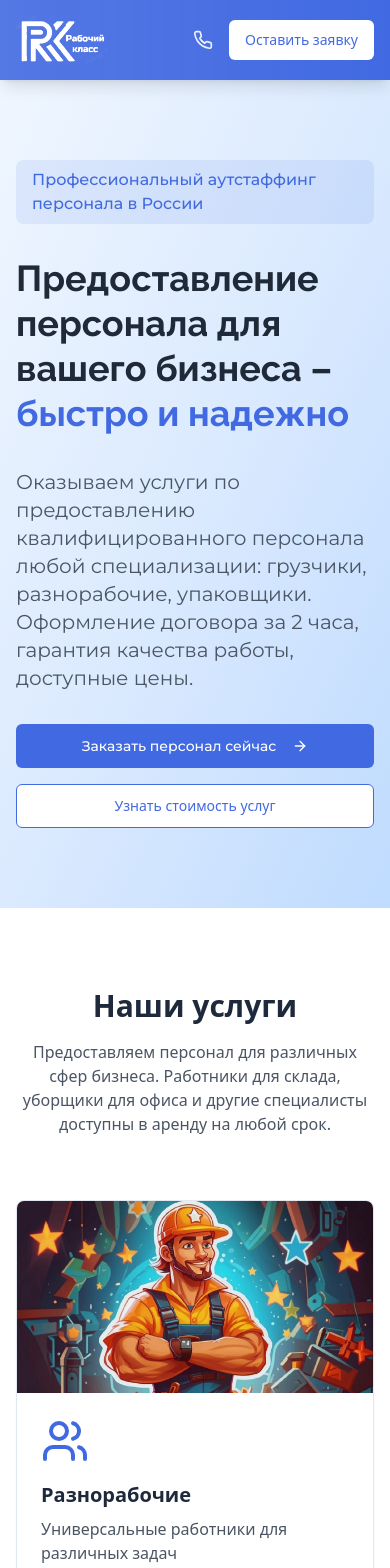
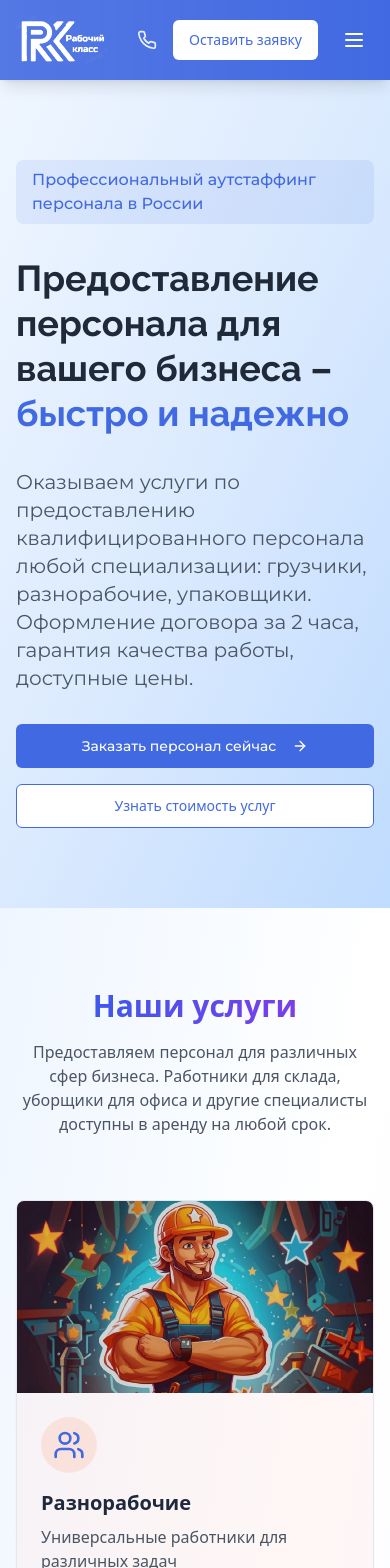
Before and after one commit to anvlasv/smart-staffing-landing, a React (Vite) app: page / in a window 390 px wide. Shown: the top 1568 px of the page. Built offline with nearby package versions, Linux system fonts and the light colour scheme.

Commit message:
Implement services block and mobile menu
Implement a services block similar to the "why choose us" block, with tinted cards and background. Add a hamburger menu for mobile devices.

```diff
--- a/src/components/Header.tsx
+++ b/src/components/Header.tsx
@@ -1,8 +1,15 @@
 
-import { Phone, Mail } from "lucide-react";
+import { Phone, Mail, Menu, X } from "lucide-react";
 import { Button } from "./ui/button";
+import { useState } from "react";
 
 export const Header = () => {
+  const [isMenuOpen, setIsMenuOpen] = useState(false);
+
+  const toggleMenu = () => {
+    setIsMenuOpen(!isMenuOpen);
+  };
+
   return (
     <header className="bg-gradient-to-r from-primary/90 to-primary py-4 shadow-lg sticky top-0 z-50">
       <div className="container mx-auto px-4">
@@ -38,8 +45,51 @@ export const Header = () => {
             <Button className="bg-white text-primary hover:bg-white/90" asChild>
               <a href="#contact">Оставить заявку</a>
             </Button>
+            <button
+              className="md:hidden text-white p-2"
+              onClick={toggleMenu}
+              aria-label="Toggle menu"
+            >
+              {isMenuOpen ? <X className="h-6 w-6" /> : <Menu className="h-6 w-6" />}
+            </button>
           </div>
         </div>
+
+        {/* Mobile menu */}
+        {isMenuOpen && (
+          <div className="md:hidden absolute top-full left-0 right-0 bg-primary shadow-lg py-4 px-4 animate-fade-in">
+            <nav className="flex flex-col space-y-4">
+              <a
+                href="#services"
+                className="text-white/90 hover:text-white transition-colors"
+                onClick={() => setIsMenuOpen(false)}
+              >
+                Услуги
+              </a>
+              <a
+                href="#benefits"
+                className="text-white/90 hover:text-white transition-colors"
+                onClick={() => setIsMenuOpen(false)}
+              >
+                Преимущества
+              </a>
+              <a
+                href="#pricing"
+                className="text-white/90 hover:text-white transition-colors"
+                onClick={() => setIsMenuOpen(false)}
+              >
+                Цены
+              </a>
+              <a
+                href="#contact"
+                className="text-white/90 hover:text-white transition-colors"
+                onClick={() => setIsMenuOpen(false)}
+              >
+                Контакты
+              </a>
+            </nav>
+          </div>
+        )}
       </div>
     </header>
   );
--- a/src/components/ServicesSection.tsx
+++ b/src/components/ServicesSection.tsx
@@ -1,3 +1,4 @@
+
 import { Users, Package, Hammer, Brush, BedDouble } from "lucide-react";
 import { Card } from "./ui/card";
 
@@ -6,19 +7,25 @@ const services = [
     icon: Users,
     title: "Разнорабочие",
     description: "Универсальные работники для различных задач",
-    image: "/lovable-uploads/c31ad0a9-154d-4a7a-8e83-c52328aaed4c.png"
+    image: "/lovable-uploads/c31ad0a9-154d-4a7a-8e83-c52328aaed4c.png",
+    bgColor: "bg-[#FFE4E1]",
+    iconBg: "bg-[#FFA07A]/20"
   },
   {
     icon: Package,
     title: "Грузчики",
     description: "Погрузка, разгрузка и перемещение грузов",
-    image: "/lovable-uploads/0dd8234d-f4a5-492d-80eb-c4c1281c5478.png"
+    image: "/lovable-uploads/0dd8234d-f4a5-492d-80eb-c4c1281c5478.png",
+    bgColor: "bg-[#E6F3FF]",
+    iconBg: "bg-[#4169E1]/20"
   },
   {
     icon: Hammer,
     title: "Упаковщики",
     description: "Сортировка и упаковка товаров на складе",
-    image: "/lovable-uploads/ddf1c929-df4d-46d5-922f-18e51ae694dd.png"
+    image: "/lovable-uploads/ddf1c929-df4d-46d5-922f-18e51ae694dd.png",
+    bgColor: "bg-[#F0FFF0]",
+    iconBg: "bg-[#32CD32]/20"
   },
 ];
 
@@ -27,30 +34,41 @@ const additionalServices = [
     icon: Brush,
     title: "Уборщики",
     description: "Профессиональная уборка помещений",
-    image: "/lovable-uploads/2a85b0c1-572f-4e71-ba96-df42b78f17ec.png"
+    image: "/lovable-uploads/2a85b0c1-572f-4e71-ba96-df42b78f17ec.png",
+    bgColor: "bg-[#E6E6FA]",
+    iconBg: "bg-[#9370DB]/20"
   },
   {
     icon: BedDouble,
     title: "Горничные",
     description: "Уборка и обслуживание номеров",
-    image: "/lovable-uploads/5409a98a-207d-4bf6-b374-34865742e464.png"
+    image: "/lovable-uploads/5409a98a-207d-4bf6-b374-34865742e464.png",
+    bgColor: "bg-[#FFE4E1]",
+    iconBg: "bg-[#FFA07A]/20"
   },
 ];
 
 export const ServicesSection = () => {
   return (
-    <section className="py-20 bg-white" id="services">
+    <section className="py-20 bg-gradient-to-br from-blue-50 via-white to-purple-50" id="services">
       <div className="container mx-auto px-4">
         <div className="text-center max-w-3xl mx-auto mb-16">
-          <h2 className="text-3xl font-bold mb-4">Наши услуги</h2>
+          <h2 className="text-3xl font-bold mb-4 bg-gradient-to-r from-blue-600 to-purple-600 bg-clip-text text-transparent">
+            Наши услуги
+          </h2>
           <p className="text-gray-600">
             Предоставляем персонал для различных сфер бизнеса. Работники для склада, уборщики для офиса и другие специалисты доступны в аренду на любой срок.
           </p>
         </div>
         <div className="grid grid-cols-1 md:grid-cols-3 gap-8 mb-8">
           {services.map((service, index) => (
-            <Card key={index} className="overflow-hidden group animate-fade-in" style={{ animationDelay: `${index * 100}ms` }}>
+            <Card
+              key={index}
+              className={`overflow-hidden group animate-fade-in ${service.bgColor} bg-opacity-30`}
+              style={{ animationDelay: `${index * 100}ms` }}
+            >
               <div className="relative h-48 overflow-hidden">
+                <div className="absolute inset-0 bg-black/10 z-10" />
                 <img
                   src={service.image}
                   alt={service.title}
@@ -58,8 +76,8 @@ export const ServicesSection = () => {
                 />
               </div>
               <div className="p-6">
-                <div className="mb-4">
-                  <service.icon className="h-12 w-12 text-primary group-hover:scale-110 transition-transform duration-300" />
+                <div className={`mb-4 ${service.iconBg} w-14 h-14 rounded-full flex items-center justify-center`}>
+                  <service.icon className="h-8 w-8 text-primary group-hover:scale-110 transition-transform duration-300" />
                 </div>
                 <h3 className="text-xl font-semibold mb-2">{service.title}</h3>
                 <p className="text-gray-600">{service.description}</p>
@@ -69,8 +87,13 @@ export const ServicesSection = () => {
         </div>
         <div className="grid grid-cols-1 md:grid-cols-2 gap-8 max-w-4xl mx-auto">
           {additionalServices.map((service, index) => (
-            <Card key={index} className="overflow-hidden group animate-fade-in" style={{ animationDelay: `${(index + 3) * 100}ms` }}>
+            <Card
+              key={index}
+              className={`overflow-hidden group animate-fade-in ${service.bgColor} bg-opacity-30`}
+              style={{ animationDelay: `${(index + 3) * 100}ms` }}
+            >
               <div className="relative h-48 overflow-hidden">
+                <div className="absolute inset-0 bg-black/10 z-10" />
                 <img
                   src={service.image}
                   alt={service.title}
@@ -78,8 +101,8 @@ export const ServicesSection = () => {
                 />
               </div>
               <div className="p-6">
-                <div className="mb-4">
-                  <service.icon className="h-12 w-12 text-primary group-hover:scale-110 transition-transform duration-300" />
+                <div className={`mb-4 ${service.iconBg} w-14 h-14 rounded-full flex items-center justify-center`}>
+                  <service.icon className="h-8 w-8 text-primary group-hover:scale-110 transition-transform duration-300" />
                 </div>
                 <h3 className="text-xl font-semibold mb-2">{service.title}</h3>
                 <p className="text-gray-600">{service.description}</p>
```
